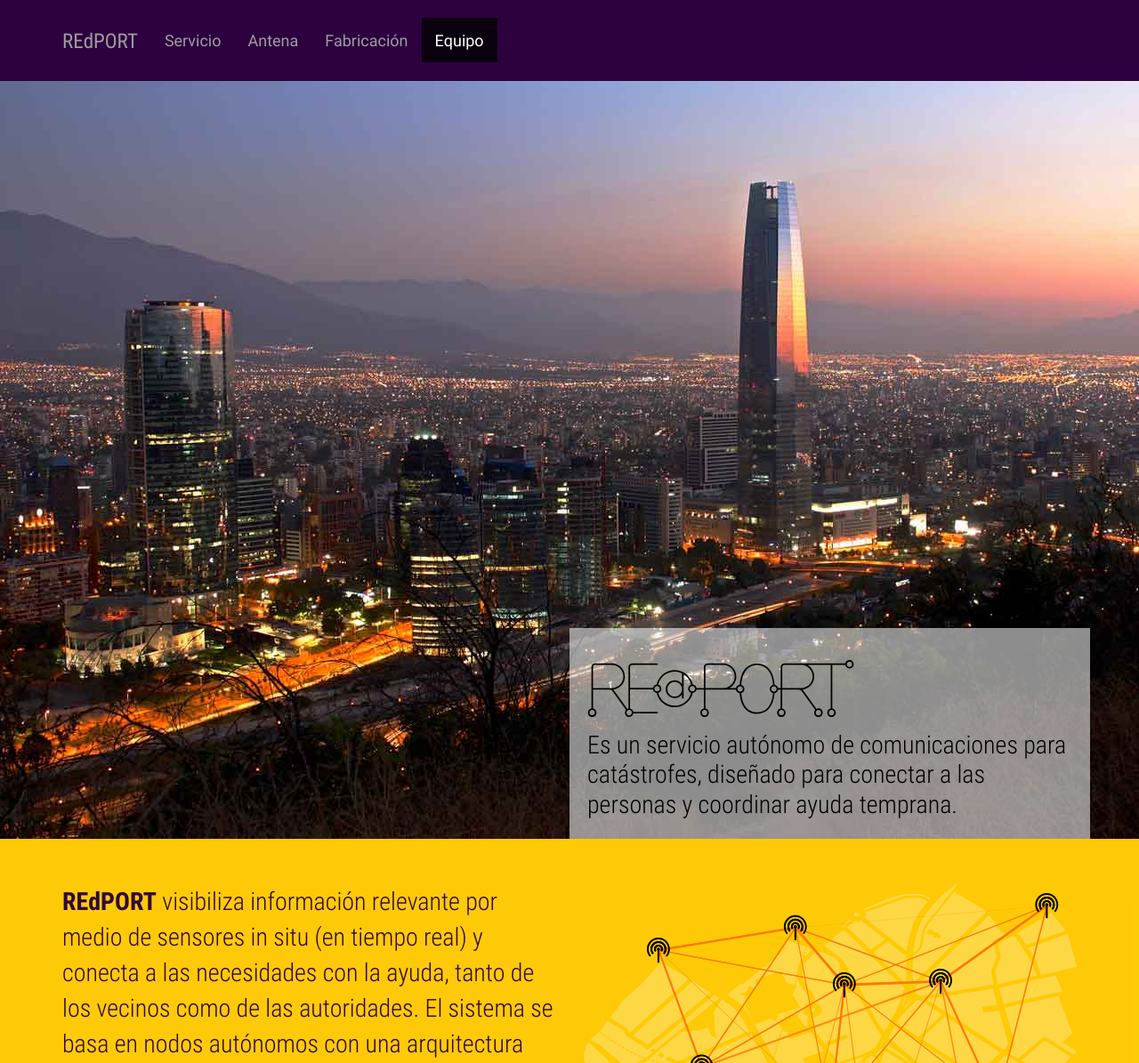
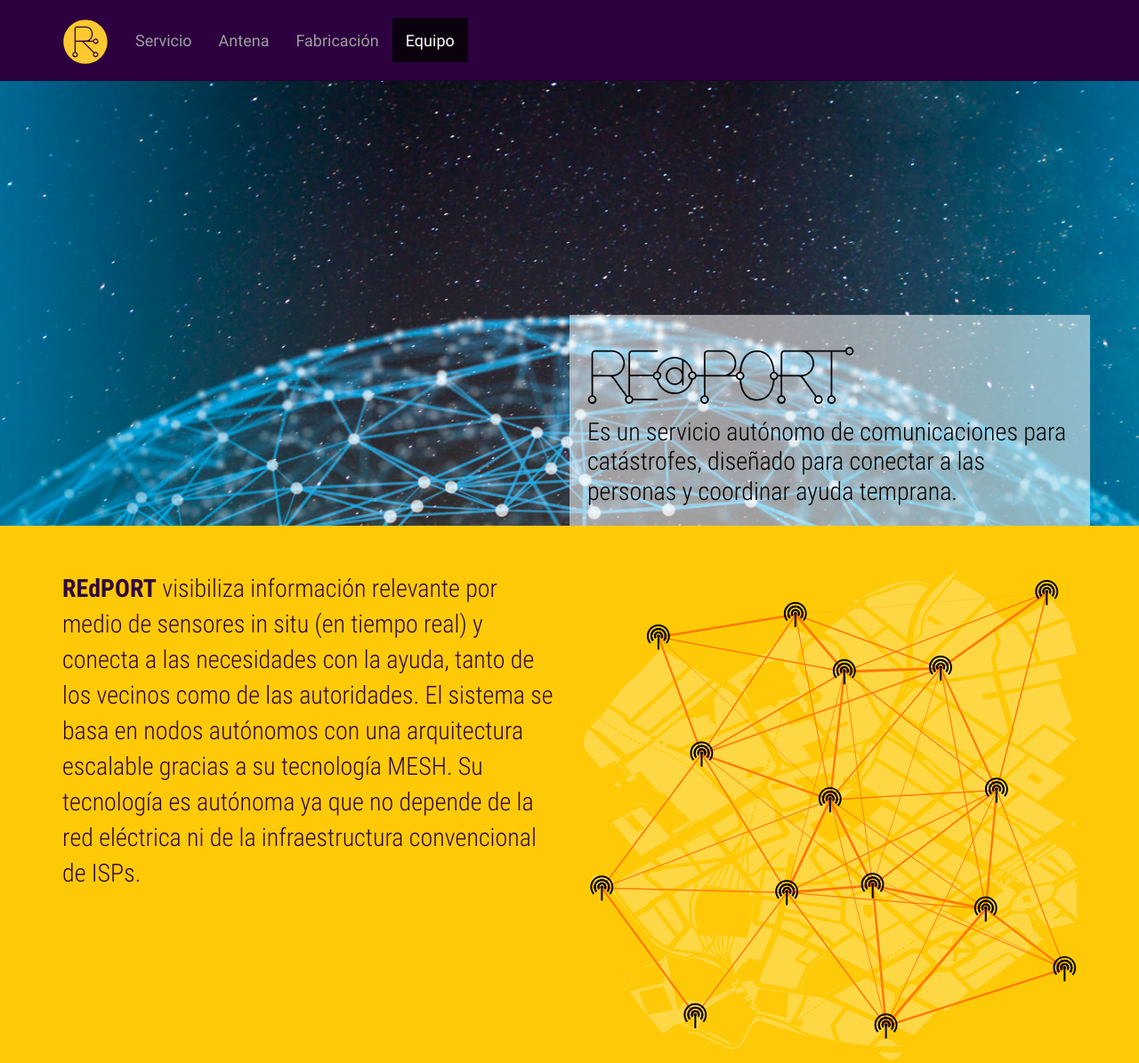
Before and after one commit to mesh-redport/redport, a PHP site: page / in a window 1280 px wide. Shown: the top 1195 px of the page at 89% size. Run offline with PHP 8.4, Linux system fonts and the light colour scheme.

Commit message:
navbar-logo

```diff
--- a/index.html
+++ b/index.html
@@ -37,7 +37,7 @@
                         <span class='icon-bar'></span>
                         <span class='icon-bar'></span>
                     </button>
-                    <a class='navbar-brand page-scroll condensed' href='#page-top'>REdPORT</a>
+                    <a class='navbar-brand page-scroll condensed' href='#page-top'><img src='img/logo-redport-o.svg'><span>REdPORT</span></a>
                 </div>
 
                 <!-- Collect the nav links, forms, and other content for toggling -->
--- a/sass/redport/custom.scss
+++ b/sass/redport/custom.scss
@@ -8,6 +8,19 @@ body {
 html {
     width: 100%;
     height: 100%;
+}
+.navbar-brand{
+	span{
+		display: none;
+	}
+	img{
+		-webkit-transition: all .5s ease-in-out;
+        -moz-transition: all .5s ease-in-out;
+        transition: all .5s ease-in-out;
+        width: 40px;
+        height: 40px;
+        margin-top: -7px;
+	}
 }
 
 h1.logo{
@@ -27,7 +40,11 @@ h1.logo{
 	margin: 50px 0 0 0;
 	position: relative;
 	background-color: $navbar-inverse-bg;
-	img{margin: 0 auto}
+	img{
+		margin: 0 auto;
+		min-width: 100%;
+		max-height: 100%;
+	}
 	.container{
 		position: relative;
 		.row{
@@ -163,6 +180,14 @@ footer{
         transition: background .5s ease-in-out,padding .5s ease-in-out;
     }
 
+    .navbar-brand{
+    	img{
+			width: 52px;
+			height: 52px;
+			margin-top: -12px;
+		}
+	}
+
     .intro{margin: 90px 0 0 0;}
 
     .top-nav-collapse {
```
Also changed, not shown: css/redport.css, img/logo-redport-o.svg (added), img/redport-intro.jpg, 1 other file.
